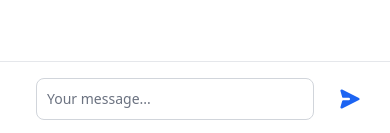
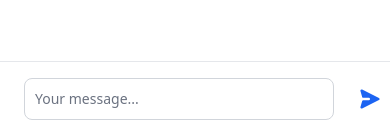
Before and after one commit to ktei-mimir/mimir-client, a React (Vite) app: page /conversation/1 in a window 390 px wide. Shown: the part 708-841 px from the top of the page. Built offline with nearby package versions, Linux system fonts and the light colour scheme.

Commit message:
small style change

```diff
--- a/src/components/conversation/UserInput.tsx
+++ b/src/components/conversation/UserInput.tsx
@@ -5,11 +5,11 @@ const UserInput = () => {
       dark:border-white/20 md:border-transparent md:dark:border-transparent
       md:bg-vert-light-gradient bg-white dark:bg-gray-800 dark:md:bg-vert-dark-gradient pt-2 flex justify-center"
     >
-      <form className="stretch mx-2 flex flex-row gap-3 last:mb-2 md:max-w-5xl w-full">
+      <form className="stretch ml-2 md:mx-4 flex flex-row gap-3 last:mb-2 md:max-w-5xl w-full">
         <label htmlFor="chat" className="sr-only">
           Your message
         </label>
-        <div className="flex items-center px-3 py-2 w-full">
+        <div className="flex items-center md:px-3 py-2 w-full">
           <textarea
             id="chat"
             rows={1}
```
